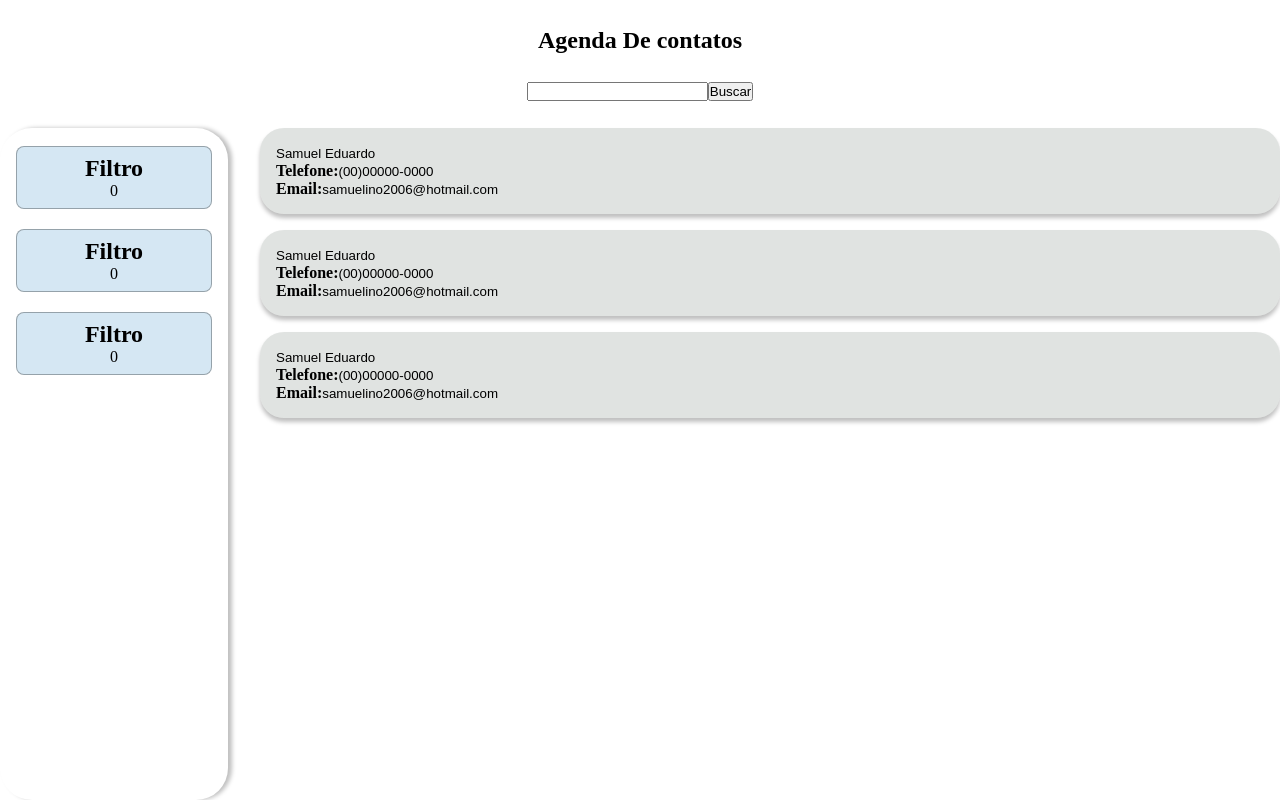
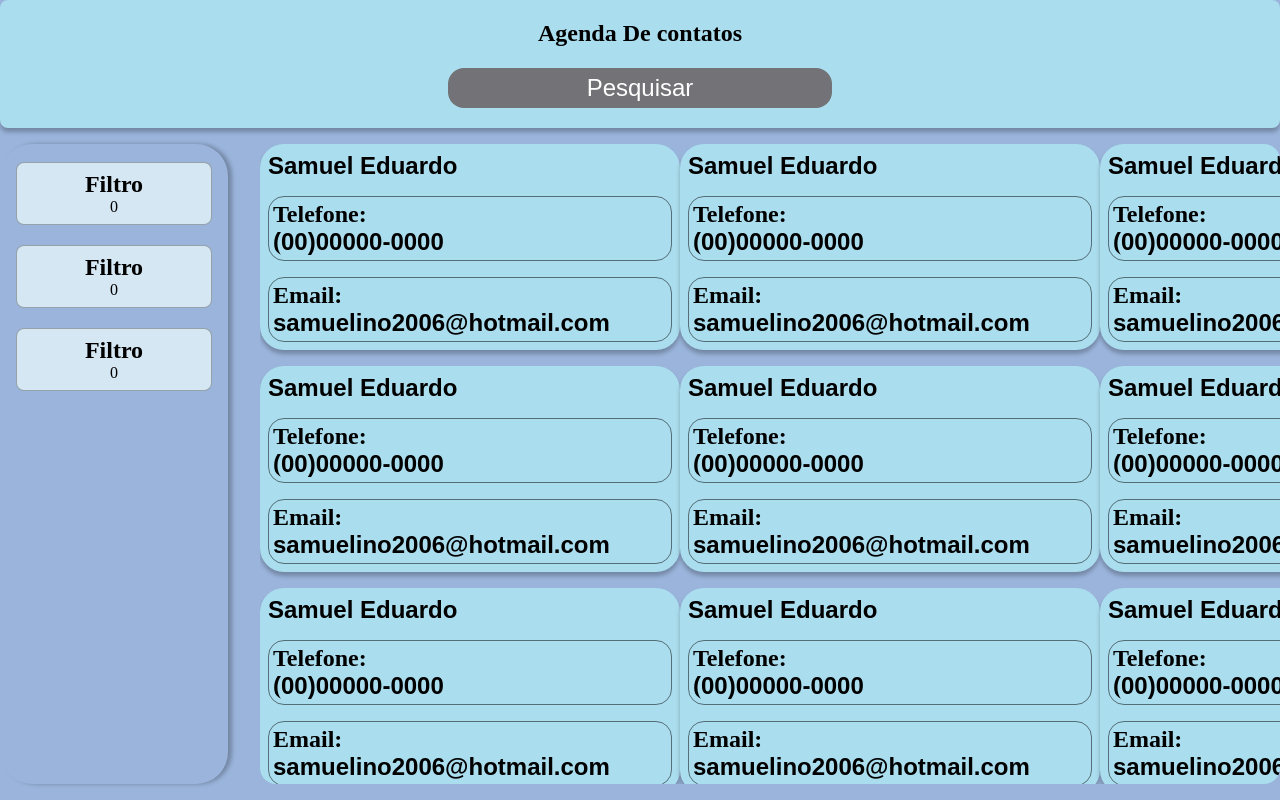
Before and after one commit to samuel-lino/Agenda-de-Contatos, a React (Create React App) app: page / in a window 1280 px wide. Built offline with nearby package versions, Linux system fonts and the light colour scheme.

Commit message:
continuando estilização

```diff
--- a/src/components/Contato/index.tsx
+++ b/src/components/Contato/index.tsx
@@ -1,18 +1,18 @@
-import { Campo, ContatoCard } from './style'
+import { Campo, ContatoCard, DadosContato } from './style'
 
 const Contato = () => {
   return (
     <>
       <ContatoCard>
         <Campo type="text" value="Samuel Eduardo" />
-        <h4>
+        <DadosContato>
           <span>Telefone:</span>
           <Campo type="text" value="(00)00000-0000" />
-        </h4>
-        <h4>
+        </DadosContato>
+        <DadosContato>
           <span>Email:</span>
           <Campo type="email" value="samuelino2006@hotmail.com" />
-        </h4>
+        </DadosContato>
       </ContatoCard>
     </>
   )
--- a/src/components/Contato/style.ts
+++ b/src/components/Contato/style.ts
@@ -4,11 +4,23 @@ export const ContatoCard = styled.li`
   box-shadow: 0px 4px 4px rgba(0, 0, 0, 0.25);
   margin-bottom: 16px;
   border-radius: 24px;
-  padding: 16px;
-  background-color: rgba(141, 150, 145, 0.27);
+  padding: 8px;
+  background-color: #ade;
+  width: 420px;
 `
 export const Campo = styled.input`
   background-color: transparent;
   border: none;
   interactivity: inert;
+  font-size: 24px;
+  font-weight: bold;
+  width: 100%;
+  border-radius: 16px;
 `
+export const DadosContato = styled.h4`
+  font-size: 24px;
+  margin-top: 16px;
+  border: solid 0.5px rgba(0, 0, 0, 0.5);
+  padding: 4px;
+  border-radius: 16px;
+`
--- a/src/containers/BarraLateral/style.ts
+++ b/src/containers/BarraLateral/style.ts
@@ -2,7 +2,7 @@ import { styled } from 'styled-components'
 
 export const BarraLateralS = styled.div`
   box-shadow: 4px 0px 4px rgba(0, 0, 0, 0.25);
-  height: calc(100vh - 128px);
+  height: calc(100vh - 160px);
   border-radius: 32px;
   padding: 8px;
 `
--- a/src/containers/Header/index.tsx
+++ b/src/containers/Header/index.tsx
@@ -1,5 +1,5 @@
 import Titulo from '../../components/Titulo'
-import { Cabecalho } from './style'
+import { Cabecalho, Pesquisar } from './style'
 
 const Header = () => {
   return (
@@ -7,8 +7,7 @@ const Header = () => {
       <Cabecalho>
         <Titulo>Agenda De contatos</Titulo>
         <div>
-          <input type="text"></input>
-          <button>Buscar</button>
+          <Pesquisar type="text" placeholder="Pesquisar" />
         </div>
       </Cabecalho>
     </>
--- a/src/containers/Header/style.ts
+++ b/src/containers/Header/style.ts
@@ -7,4 +7,22 @@ export const Cabecalho = styled.header`
   justify-content: space-evenly;
   flex-direction: column;
   align-items: center;
+  box-shadow: 0px 4px 4px rgba(0, 0, 0, 0.25);
+  margin-bottom: 16px;
+  border-radius: 8px;
+  background-color: #ade;
 `
+export const Pesquisar = styled.input`
+  width: 30vw;
+  height: 5vh;
+  font-size: 24px;
+  border: none;
+  background-color: #727277ff;
+  padding: 8px;
+  border-radius: 16px;
+  color: #fff;
+  text-align: center;
+  &::placeholder {
+    color: #fff;
+  }
+`
--- a/src/containers/ListaDeContatos/index.tsx
+++ b/src/containers/ListaDeContatos/index.tsx
@@ -1,14 +1,23 @@
 import Contato from '../../components/Contato'
+import { ListaContainer } from '../../style'
 import { Lista } from './style'
 
 const ListaDeContatos = () => {
   return (
     <>
-      <Lista>
-        <Contato />
-        <Contato />
-        <Contato />
-      </Lista>
+      <ListaContainer>
+        <Lista>
+          <Contato />
+          <Contato />
+          <Contato />
+          <Contato />
+          <Contato />
+          <Contato />
+          <Contato />
+          <Contato />
+          <Contato />
+        </Lista>
+      </ListaContainer>
     </>
   )
 }
--- a/src/containers/ListaDeContatos/style.ts
+++ b/src/containers/ListaDeContatos/style.ts
@@ -2,4 +2,6 @@ import styled from 'styled-components'
 
 export const Lista = styled.ul`
   align-items: center;
+  display: grid;
+  grid-template-columns: 1fr 1fr 1fr;
 `
--- a/src/style/index.ts
+++ b/src/style/index.ts
@@ -7,6 +7,9 @@ const EstiloGlobal = createGlobalStyle`
     box-sizing: border-box;
     list-style: none
   }
+  body{
+    background-color: #9ab4dbff;
+  }
 `
 
 export const Container = styled.div`
@@ -14,5 +17,10 @@ export const Container = styled.div`
   grid-template-columns: 228px auto;
   grid-gap: 32px;
 `
+export const ListaContainer = styled.main`
+  border-radius: 16px;
+  height: calc(100vh - 160px);
+  overflow-y: scroll;
+`
 
 export default EstiloGlobal
```
